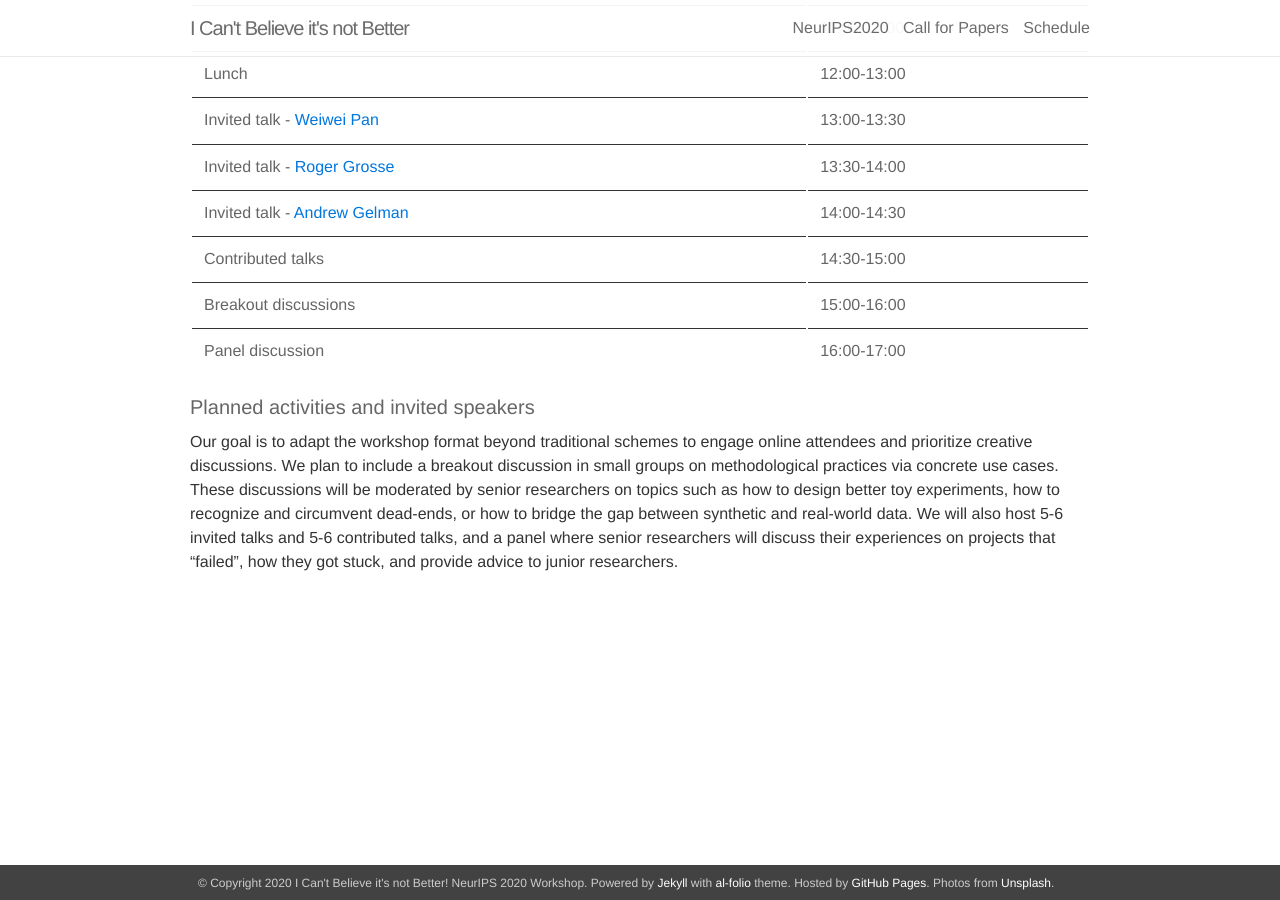
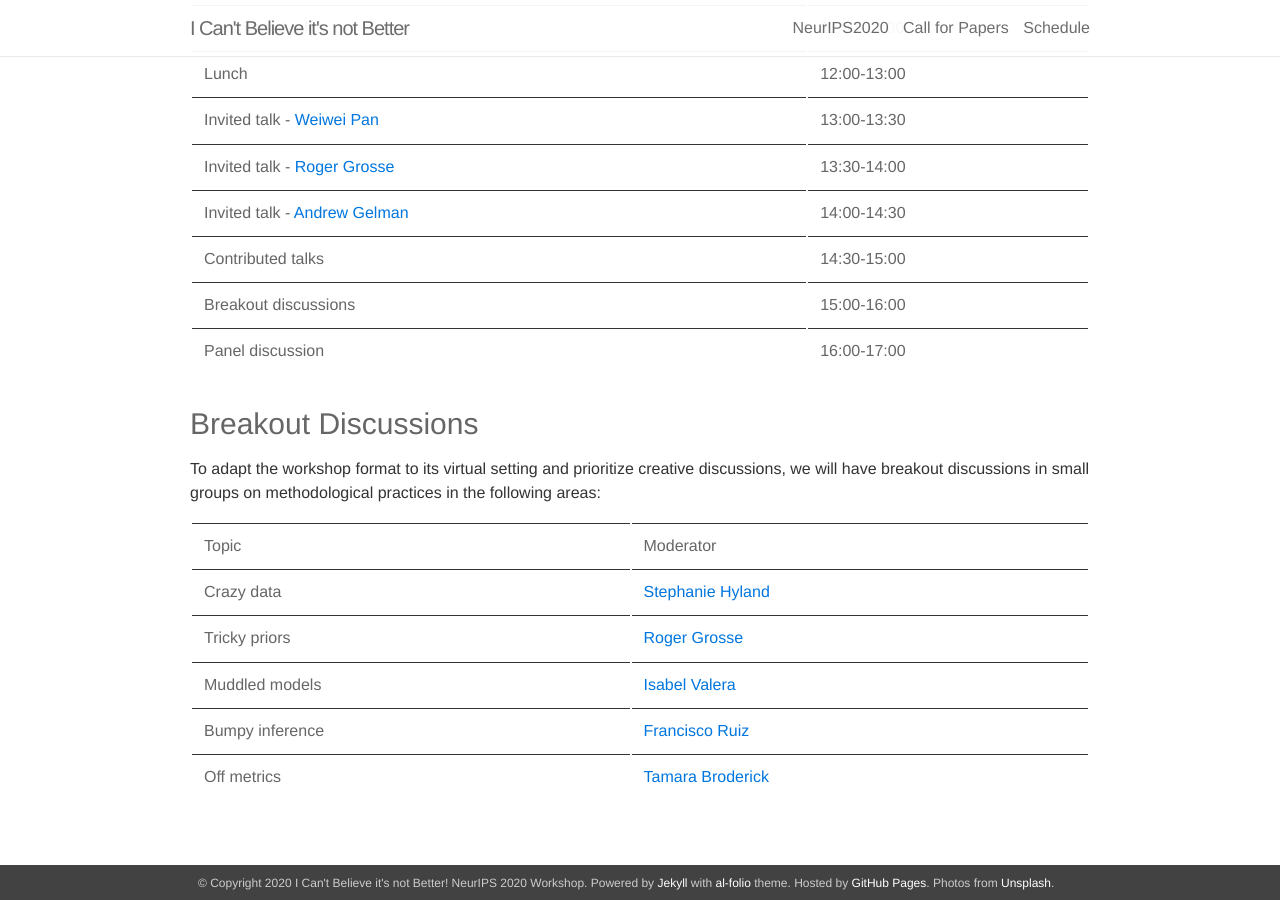
Before and after one commit to ml-retrospectives/icml2020, a Jekyll site: the page built from _pages/02_schedule.md, in a window 1280 px wide and 900 px high, scrolled down 1014 px. Built offline with Jekyll 4.4.1, drawn with Linux system fonts in a browser that asks for light colours; nearby versions of some CDN libraries.

Commit message:
updated schedule for breakout room info

```diff
--- a/_pages/02_schedule.md
+++ b/_pages/02_schedule.md
@@ -29,6 +29,14 @@ A tentative schedule is:
 | Panel discussion                          | 16:00-17:00 |
 
 
-#### Planned activities and invited speakers
+### Breakout Discussions
 
-Our goal is to adapt the workshop format beyond traditional schemes to engage online attendees and prioritize creative discussions. We plan to include a breakout discussion in small groups on methodological practices via concrete use cases. These discussions will be moderated by senior researchers on topics such as how to design better toy experiments, how to recognize and circumvent dead-ends, or how to bridge the gap between synthetic and real-world data. We will also host 5-6 invited talks and 5-6 contributed talks, and a panel where senior researchers will discuss their experiences on projects that “failed”, how they got stuck, and provide advice to junior researchers.
+To adapt the workshop format to its virtual setting and prioritize creative discussions, we will have breakout discussions in small groups on methodological practices in the following areas:
+
+
+| Topic         | Moderator |
+| Crazy data        | [Stephanie Hyland](https://sthy.land/pages/bio.html) |
+| Tricky priors         | [Roger Grosse](http://www.cs.toronto.edu/~rgrosse/) |
+| Muddled models      | [Isabel Valera](https://ivaleram.github.io/) |
+| Bumpy inference  | [Francisco Ruiz](https://franrruiz.github.io/)  |
+| Off metrics | [Tamara Broderick](https://people.csail.mit.edu/tbroderick/) |
```
